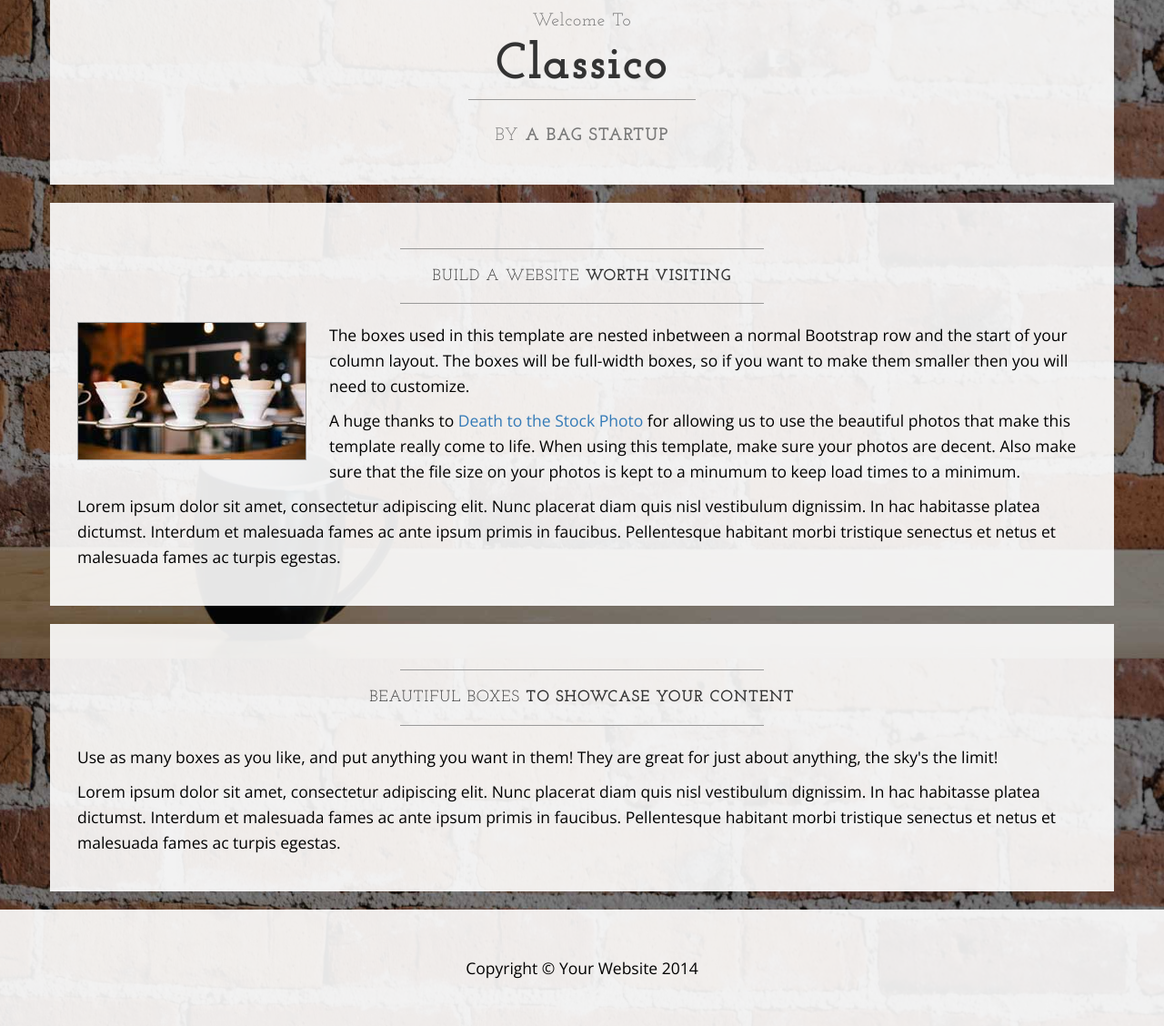
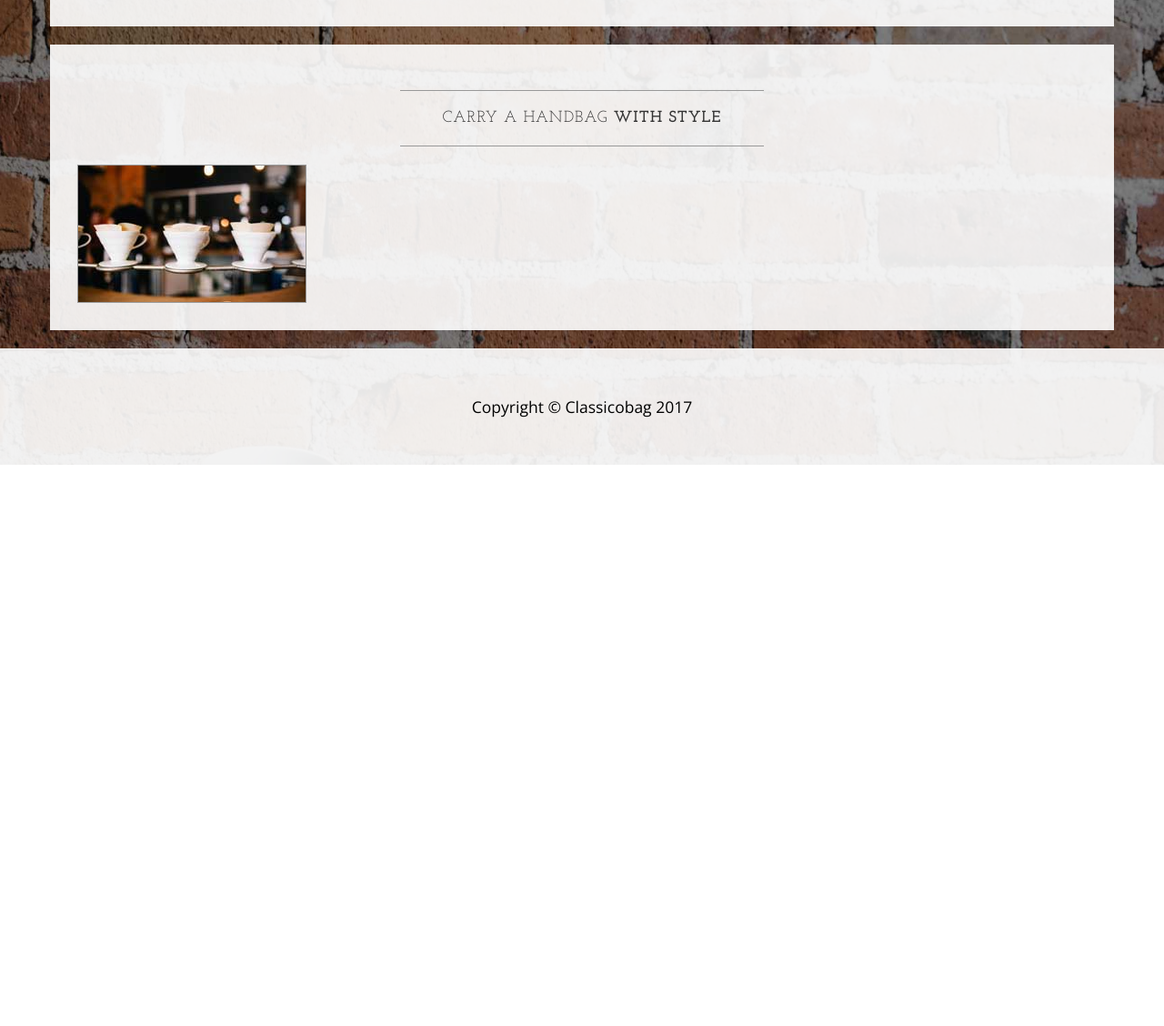
Before and after one commit to classicobag/classicobag-website, a plain HTML site: page index.html in a window 1280 px wide. Shown: the part 1676-2804 px from the top of the page at 91% size. After the commit the page ends 2187 px from the top, so only its background shows below. Drawn offline with nearby package versions, Linux system fonts and the light colour scheme.

Commit message:
changes in index.html

```diff
--- a/index.html
+++ b/index.html
@@ -107,16 +107,6 @@
                             <span class="icon-next"></span>
                         </a>
                     </div>
-                    <h2 class="brand-before">
-                        <small>Welcome to</small>
-                    </h2>
-                    <h1 class="brand-name">Classico</h1>
-                    <hr class="tagline-divider">
-                    <h2>
-                        <small>By
-                            <strong>A Bag StartUp</strong>
-                        </small>
-                    </h2>
                 </div>
             </div>
         </div>
@@ -125,33 +115,17 @@
             <div class="box">
                 <div class="col-lg-12">
                     <hr>
-                    <h2 class="intro-text text-center">Build a website
-                        <strong>worth visiting</strong>
+                    <h2 class="intro-text text-center">Carry a handbag
+                        <strong>with style</strong>
                     </h2>
                     <hr>
                     <img class="img-responsive img-border img-left" src="img/intro-pic.jpg" alt="">
                     <hr class="visible-xs">
-                    <p>The boxes used in this template are nested inbetween a normal Bootstrap row and the start of your column layout. The boxes will be full-width boxes, so if you want to make them smaller then you will need to customize.</p>
-                    <p>A huge thanks to <a href="http://join.deathtothestockphoto.com/" target="_blank">Death to the Stock Photo</a> for allowing us to use the beautiful photos that make this template really come to life. When using this template, make sure your photos are decent. Also make sure that the file size on your photos is kept to a minumum to keep load times to a minimum.</p>
-                    <p>Lorem ipsum dolor sit amet, consectetur adipiscing elit. Nunc placerat diam quis nisl vestibulum dignissim. In hac habitasse platea dictumst. Interdum et malesuada fames ac ante ipsum primis in faucibus. Pellentesque habitant morbi tristique senectus et netus et malesuada fames ac turpis egestas.</p>
+                    <p></p>
+                    <p></p>
                 </div>
             </div>
         </div>
-
-        <div class="row">
-            <div class="box">
-                <div class="col-lg-12">
-                    <hr>
-                    <h2 class="intro-text text-center">Beautiful boxes
-                        <strong>to showcase your content</strong>
-                    </h2>
-                    <hr>
-                    <p>Use as many boxes as you like, and put anything you want in them! They are great for just about anything, the sky's the limit!</p>
-                    <p>Lorem ipsum dolor sit amet, consectetur adipiscing elit. Nunc placerat diam quis nisl vestibulum dignissim. In hac habitasse platea dictumst. Interdum et malesuada fames ac ante ipsum primis in faucibus. Pellentesque habitant morbi tristique senectus et netus et malesuada fames ac turpis egestas.</p>
-                </div>
-            </div>
-        </div>
-
     </div>
     <!-- /.container -->
 
@@ -159,7 +133,7 @@
         <div class="container">
             <div class="row">
                 <div class="col-lg-12 text-center">
-                    <p>Copyright &copy; Your Website 2014</p>
+                    <p>Copyright &copy; Classicobag 2017</p>
                 </div>
             </div>
         </div>
```
